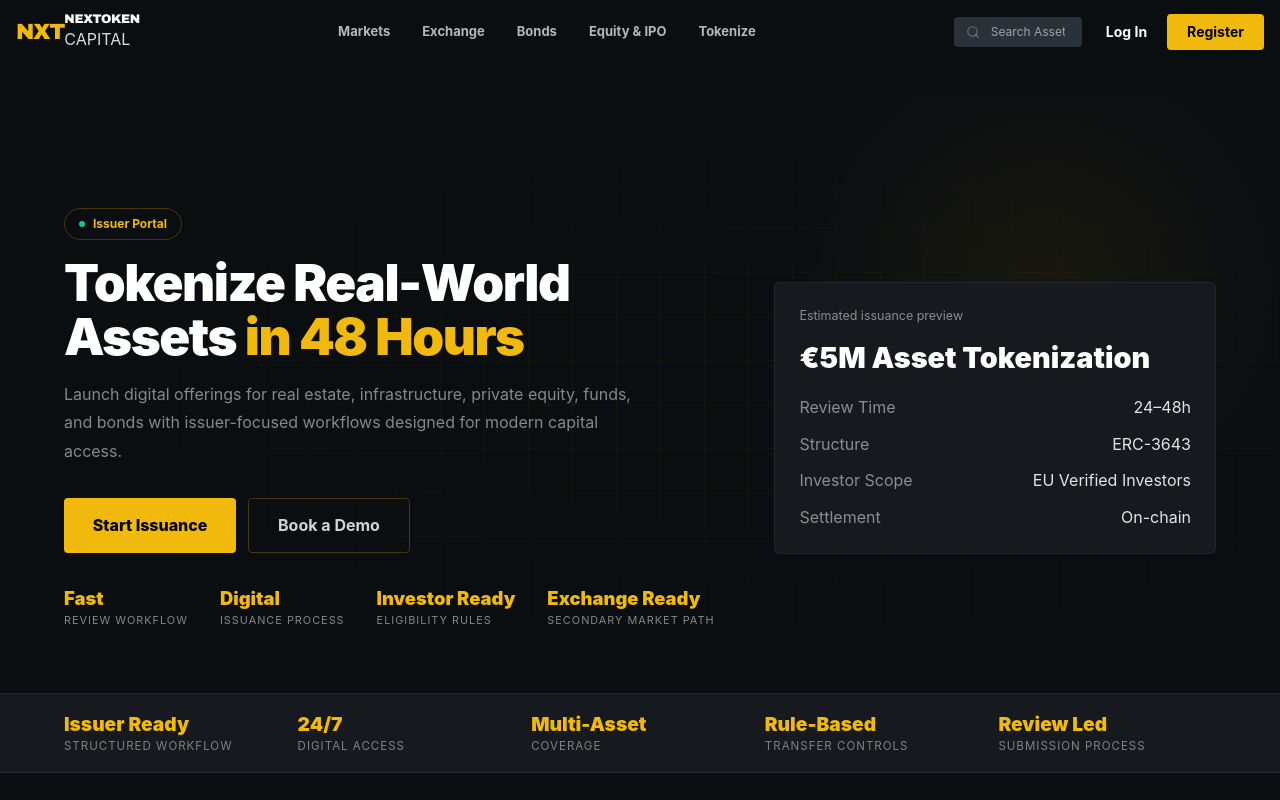
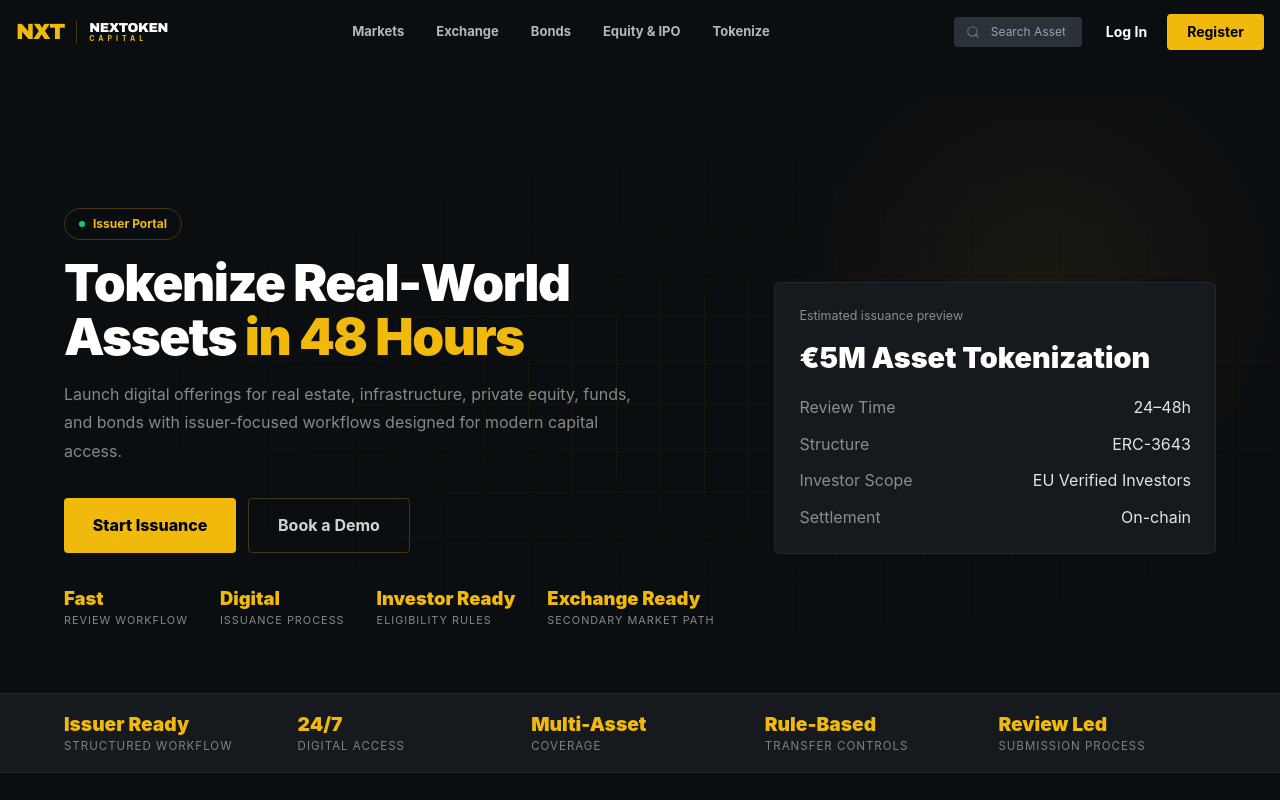
Before and after one commit to BIKASH907/nextoken-capital, a Next.js app: page /tokenize in a window 1280 px wide. Shown: the top 800 px of the page. Built offline with nearby package versions, Linux system fonts and the light colour scheme.

Commit message:
style: final globals.css with logo and button design system

```diff
--- a/components/Header.tsx
+++ b/components/Header.tsx
@@ -2,18 +2,7 @@
 
 import React, { useState, useEffect } from 'react';
 import Link from 'next/link';
-import {
-  Menu,
-  X,
-  ChevronDown,
-  Search,
-  Building2,
-  ShieldCheck,
-  TrendingUp,
-  LayoutGrid,
-  PieChart,
-  FileText
-} from 'lucide-react';
+import { Menu, X, Search } from 'lucide-react';
 
 const Header = () => {
   const [isMenuOpen, setIsMenuOpen] = useState(false);
@@ -24,8 +13,6 @@ const Header = () => {
     window.addEventListener('scroll', handleScroll);
     return () => window.removeEventListener('scroll', handleScroll);
   }, []);
-
-  const closeMenu = () => setIsMenuOpen(false);
 
   const navLinks = [
     { title: 'Markets', link: '/markets' },
@@ -41,7 +28,7 @@ const Header = () => {
     }`}>
       <div className="max-w-[1440px] mx-auto px-4 h-16 flex items-center justify-between">
 
-        {/* --- LOGO SECTION (Exact Match to Image 4 & 6) --- */}
+        {/* --- CORRECTED LOGO SECTION --- */}
         <Link href="/" className="flex items-center no-underline group">
           <div className="logo-nxt">NXT</div>
           <div className="logo-sep"></div>
@@ -51,7 +38,7 @@ const Header = () => {
           </div>
         </Link>
 
-        {/* --- DESKTOP NAVIGATION (Exact Match to Image 6) --- */}
+        {/* --- CENTER NAVIGATION --- */}
         <nav className="hidden lg:flex items-center gap-8">
           {navLinks.map((item) => (
             <Link
@@ -64,61 +51,45 @@ const Header = () => {
           ))}
         </nav>
 
-        {/* --- RIGHT TOOLS: LOGIN & REGISTER (Exact Match to Image 6) --- */}
+        {/* --- RIGHT SECTION: LOGIN & REGISTER --- */}
         <div className="flex items-center gap-4">
-          <div className="hidden sm:flex relative group">
+          <div className="hidden sm:flex relative">
             <Search className="absolute left-3 top-1/2 -translate-y-1/2 text-white/30" size={14} />
             <input
               type="text"
               placeholder="Search Assets..."
-              className="bg-[#2B3139] border border-transparent focus:border-gold/30 rounded py-1.5 pl-9 pr-4 text-xs text-white outline-none w-32 focus:w-48 transition-all"
+              className="bg-[#2B3139] border border-transparent rounded py-1.5 pl-9 pr-4 text-xs text-white outline-none w-32"
             />
           </div>
 
           <div className="flex items-center gap-3">
-            {/* Log In Button: Same font size and color as Image 6 */}
-            <button className="hidden sm:block text-white font-bold text-sm px-2 hover:text-gold transition-colors">
+            {/* Login: High-contrast Bold White */}
+            <button className="hidden sm:block text-white font-bold text-sm px-2 hover:text-[#F0B90B] transition-colors">
               Log In
             </button>
 
-            {/* Register Button: Exact Gold/Yellow color from Image 6 */}
+            {/* Register: Specific Binance Gold #F0B90B */}
             <button className="bg-[#F0B90B] text-black px-5 py-2 rounded text-sm font-bold hover:bg-[#fcd535] transition-all">
               Register
             </button>
 
-            {/* MOBILE HAMBURGER */}
-            <button
-              onClick={() => setIsMenuOpen(!isMenuOpen)}
-              className="lg:hidden text-white hover:text-gold p-1"
-            >
+            <button onClick={() => setIsMenuOpen(!isMenuOpen)} className="lg:hidden text-white">
               {isMenuOpen ? <X size={24} /> : <Menu size={24} />}
             </button>
           </div>
         </div>
       </div>
 
-      {/* --- MOBILE OVERLAY MENU --- */}
-      <div className={`lg:hidden fixed inset-0 top-16 bg-[#0B0E11] z-[-1] transition-transform duration-300 ${isMenuOpen ? 'translate-x-0' : 'translate-x-full'}`}>
-        <div className="flex flex-col p-6 gap-8 h-full overflow-y-auto">
-          <nav className="flex flex-col gap-6">
-            {navLinks.map((item) => (
-              <Link
-                key={item.title}
-                href={item.link}
-                onClick={closeMenu}
-                className="text-white font-bold text-lg border-b border-white/5 pb-2 no-underline"
-              >
-                {item.title}
-              </Link>
-            ))}
-          </nav>
-
-          <div className="mt-auto pt-6 flex flex-col gap-3 pb-10">
-            <button className="w-full py-3 rounded font-bold border border-white/10 text-white">Log In</button>
-            <button className="bg-[#F0B90B] text-black w-full py-3 rounded font-bold">Register Now</button>
-          </div>
+      {/* MOBILE MENU */}
+      {isMenuOpen && (
+        <div className="lg:hidden absolute top-16 left-0 w-full bg-[#0b0e11] p-6 flex flex-col gap-4 border-b border-white/10">
+          {navLinks.map((item) => (
+            <Link key={item.title} href={item.link} className="text-white font-bold text-lg no-underline">
+              {item.title}
+            </Link>
+          ))}
         </div>
-      </div>
+      )}
     </header>
   );
 };
--- a/styles/globals.css
+++ b/styles/globals.css
@@ -24,53 +24,66 @@ html, body {
   padding: 0;
 }
 
-/* Custom Scrollbar */
+/* --- LOGO DESIGN SYSTEM (Matches Nextoken Branding) --- */
+@layer components {
+  /* The "NXT" Box */
+  .logo-nxt {
+    font-family: 'Arial Black', sans-serif;
+    font-size: 22px;
+    font-weight: 900;
+    color: var(--gold);
+    letter-spacing: -1px;
+  }
+
+  /* The Vertical Separator Line */
+  .logo-sep {
+    width: 1px;
+    height: 24px;
+    background: rgba(240,185,11,0.25);
+    margin: 0 12px;
+  }
+
+  /* "NEXTOKEN" Main Text */
+  .logo-name {
+    font-family: 'Arial Black', sans-serif;
+    font-size: 13px;
+    font-weight: 900;
+    color: white;
+    letter-spacing: -0.3px;
+    line-height: 1.1;
+  }
+
+  /* "CAPITAL" Subtext */
+  .logo-cap {
+    font-size: 7px;
+    font-weight: 700;
+    color: var(--gold);
+    letter-spacing: 4px;
+    text-transform: uppercase;
+    line-height: 1.2;
+  }
+
+  /* --- BUTTONS (Matches Image 6) --- */
+  .btn-gold {
+    @apply bg-[#F0B90B] text-black hover:bg-[#fcd535] active:scale-95 transition-all duration-150;
+  }
+
+  .btn-dark {
+    @apply bg-[#252930] text-white/80 hover:bg-[#2B3139] active:scale-95 transition-all duration-150;
+  }
+
+  /* --- INPUTS & SEARCH --- */
+  .search-input {
+    @apply bg-[#2B3139] border border-transparent focus:border-gold/30 rounded px-3.5 py-1.5 text-xs text-white outline-none transition-all;
+  }
+}
+
+/* --- SCROLLBAR --- */
 ::-webkit-scrollbar { width: 4px; }
 ::-webkit-scrollbar-track { background: var(--dark); }
 ::-webkit-scrollbar-thumb { background: var(--dark-3); border-radius: 2px; }
 
-@layer components {
-  /* Logo Styles */
-  .logo-nxt { font-family: 'Arial Black', sans-serif; font-size: 22px; font-weight: 900; color: var(--gold); letter-spacing: -1px; }
-  .logo-name { font-family: 'Arial Black', sans-serif; font-size: 12.5px; font-weight: 900; color: white; letter-spacing: -0.3px; line-height: 1.1; }
-
-  /* Buttons - Cleaned up @apply logic */
-  .btn {
-    @apply inline-flex items-center justify-center gap-2 px-6 py-2.5 text-sm font-bold rounded cursor-pointer transition-all duration-150 border-none outline-none;
-  }
-  .btn-gold {
-    @apply bg-[#F0B90B] text-black hover:bg-[#fcd535] active:scale-95;
-  }
-  .btn-dark {
-    @apply bg-[#252930] text-white/80 hover:bg-[#2B3139] active:scale-95;
-  }
-  .btn-ghost {
-    @apply bg-transparent border border-gold/25 text-white/60 hover:border-gold hover:text-gold;
-  }
-
-  /* Form Inputs */
-  .inp {
-    @apply w-full px-3.5 py-2.5 text-sm rounded outline-none transition-colors duration-150 bg-[#1E2329] border border-white/5 text-white focus:border-gold/40;
-  }
-  .lbl {
-    @apply block text-xs font-bold uppercase tracking-wider mb-1.5 text-white/40;
-  }
-
-  /* Tables */
-  .tbl { @apply w-full border-collapse; }
-  .tbl th {
-    @apply px-4 py-2.5 text-left text-xs font-bold uppercase tracking-wider text-white/30 bg-[#1E2329] border-b border-white/5;
-  }
-  .tbl td {
-    @apply px-4 py-3.5 text-sm border-b border-white/5 text-white/70;
-  }
-
-  /* Stat Cards */
-  .stat-card { @apply p-5 bg-[#161A1E] rounded; }
-  .stat-n { @apply text-2xl font-black tracking-tight text-white; }
-}
-
-/* ANIMATION FOR TICKER TAPE */
+/* --- TICKER ANIMATION --- */
 @keyframes marquee {
   0% { transform: translateX(0); }
   100% { transform: translateX(-50%); }
@@ -79,5 +92,5 @@ html, body {
 .animate-marquee {
   display: flex;
   white-space: nowrap;
-  animation: marquee 30s linear infinite;
+  animation: marquee 35s linear infinite;
 }
```
